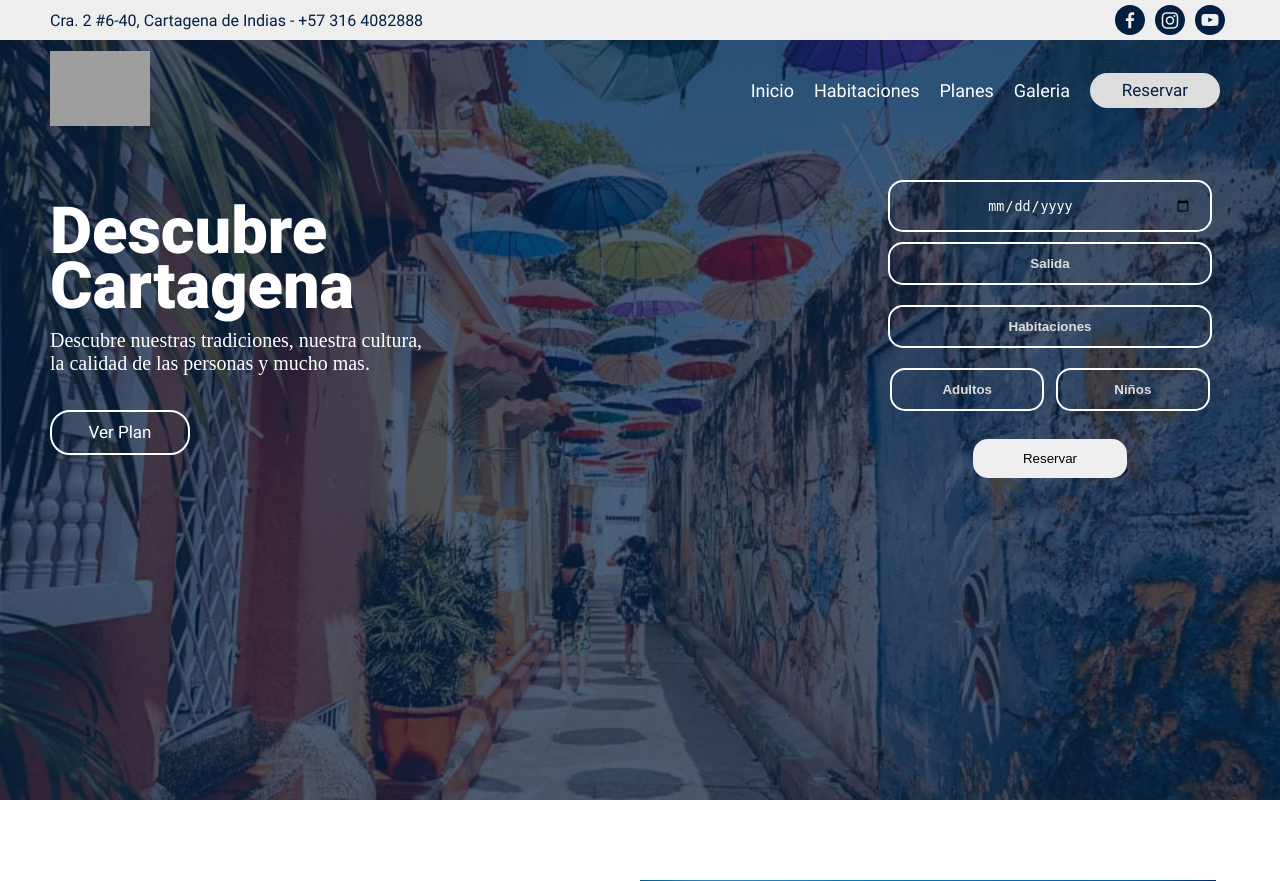
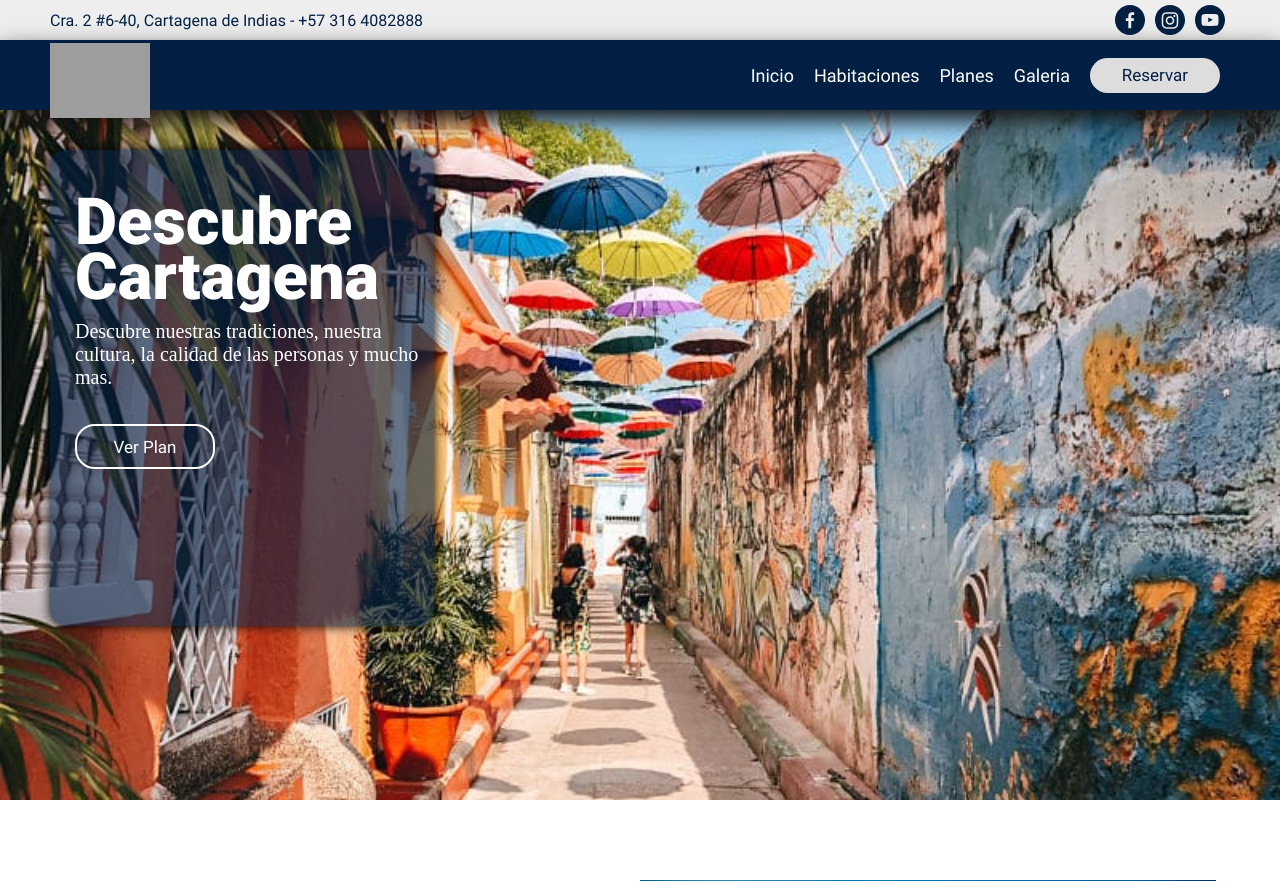
Before and after one commit to sadonfa/hoteltoledo, a Django app: page / in a window 1280 px wide. Shown: the top 881 px of the page. Run offline with Django 4.2, Linux system fonts and the light colour scheme; some libraries are stand-ins or nearby versions; some web fonts are replaced; grey boxes are pictures that could not be loaded.

Commit message:
Update header

```diff
--- a/hoteltoledo/settings.py
+++ b/hoteltoledo/settings.py
@@ -24,7 +24,7 @@ BASE_DIR = Path(__file__).resolve().parent.parent
 SECRET_KEY = 'django-insecure-f4me6vyt^es!$h1sdap8kxfc!u*z6=@gzsdbx(v#z-822u94u!'
 
 # SECURITY WARNING: don't run with debug turned on in production!
-DEBUG = False
+DEBUG = True
 
 ALLOWED_HOSTS = ['*']
 
--- a/mainapp/static/css/style.css
+++ b/mainapp/static/css/style.css
@@ -33,10 +33,6 @@ header {
     background-color: rgba(3, 31, 67, 0.7);
 }
 
-.bg_trans {
-    height: 100vh;
-    background-color: rgba(3, 31, 67, 0.7);
-}
 
 .info {
     background-color: #eee;
@@ -70,15 +66,18 @@ header {
 
 .nav {
     width: 100%;
-    height: 100px;
+    height: 70px;
     display: flex;
     justify-content: space-between;
     align-items: center;
     /* border: 1px solid red; */
+    background-color:rgba(3, 31, 67, 1);
+    box-shadow: 0px 10px 22px #121212;
 }
 
 .nav .logo {
     margin-left: 50px;
+    margin-bottom: -15px;
 }
 
 .nav .logo img {
@@ -136,12 +135,27 @@ header {
 .detail-header .description {
     margin-left: 50px;
     width: 30%;
+    /* padding-top: 15px ; */
+
+}
+
+.detail-header .bg_trans {
+    padding-top: 20px;
+    padding-bottom: 40px;
+    padding-left: 25px;
+    padding-right: 15px;
+    border-radius: 15px;
+    height: 52vh;
+    /* border: 3px solid #fff; */
+    box-shadow: 0px 0px 12px #000;
+    background-color: rgba(3, 31, 67, 0.6);
 }
 
 .detail-header .description h1 {
     font-size: 65px;
     font-family: "Roboto Black";
     line-height: 55px;
+    margin-top: 25px;
 }
 
 .detail-header .description p {
@@ -163,16 +177,23 @@ header {
 }
 
 .detail-header .form {
-    margin-right: 70px;
-    width: 25%;
+    position: absolute;
+    bottom: 2px;
+    right: 10px;
+    /* margin-right: 70px; */
+    width: 50%;
     /* border: 1px solid red; */
+    background-color: #fff;
+    box-shadow: 0px 0px 12px #000;
+    padding: 25px;
+    /* border-radius: 15px; */
 }
 
 .detail-header .form form {
     display: flex;
     justify-content: center;
     align-items: center;
-    flex-direction: column;
+    /* flex-direction: column; */
     /* border: 1px solid red; */
 }
 
@@ -182,11 +203,11 @@ header {
     border-radius: 15px;
     padding-top: 12px;
     padding-bottom: 12px;
-    border: 2px solid white;
+    /* border: 2px solid white; */
     background-color: transparent;
     width: 100%;
     text-align: center;
-    color: white;
+    color: #031F43;
 }
 
 .detail-header .form form input[type="date"] {
@@ -197,7 +218,7 @@ header {
     padding-top: 12px;
     padding-bottom: 12px;
     text-align: center;
-    color: #fff;
+    color: #031F43;
 }
 
 input[type=date]::-webkit-clear-button {
--- a/mainapp/templates/home.html
+++ b/mainapp/templates/home.html
@@ -6,7 +6,6 @@
 {% block content %}
 
 <header>
-    <div class="bg_trans">
         <div class="info">
             <span>
                 Cra. 2 #6-40, Cartagena de Indias - +57 316 4082888
@@ -32,13 +31,15 @@
         </nav>
         <div class="detail-header">
             <div class="description">
-                <h1>Descubre Cartagena</h1>
-                <p>Descubre nuestras tradiciones, nuestra cultura, la calidad de las personas y mucho mas.</p>
-                <button class="btn-tra"> Ver Plan</button>
+                <div class="bg_trans">
+                    <h1>Descubre Cartagena</h1>
+                    <p>Descubre nuestras tradiciones, nuestra cultura, la calidad de las personas y mucho mas.</p>
+                    <button class="btn-tra"> Ver Plan</button>
+                </div>
             </div>
-            <div class="form">
+            {% comment %} <div class="form">
                 <form action="">
-                    <input type="date" placeholder="Llegada" name="Llegada">
+                    <input type="text" placeholder="Llegada" name="Llegada">
                     <input type="text" placeholder="Salida">
                     <input type="text" placeholder="Habitaciones">
                     <div class="doble-inpu">
@@ -47,8 +48,7 @@
                     </div>
                     <input type="submit" value="Reservar">
                 </form>
-            </div>
-        </div>
+            </div>  {% endcomment %}
     </div>
 </header>
 
```
